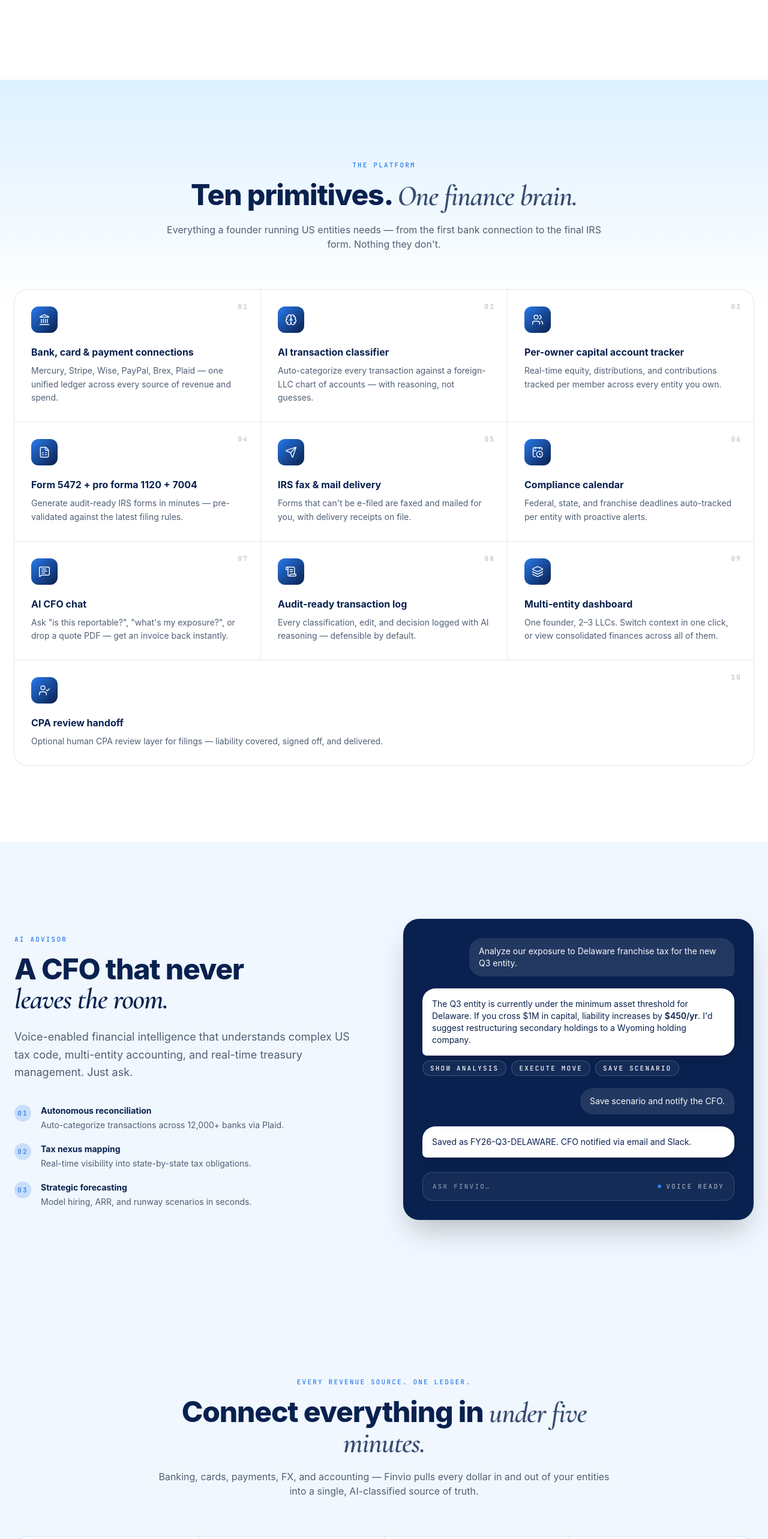
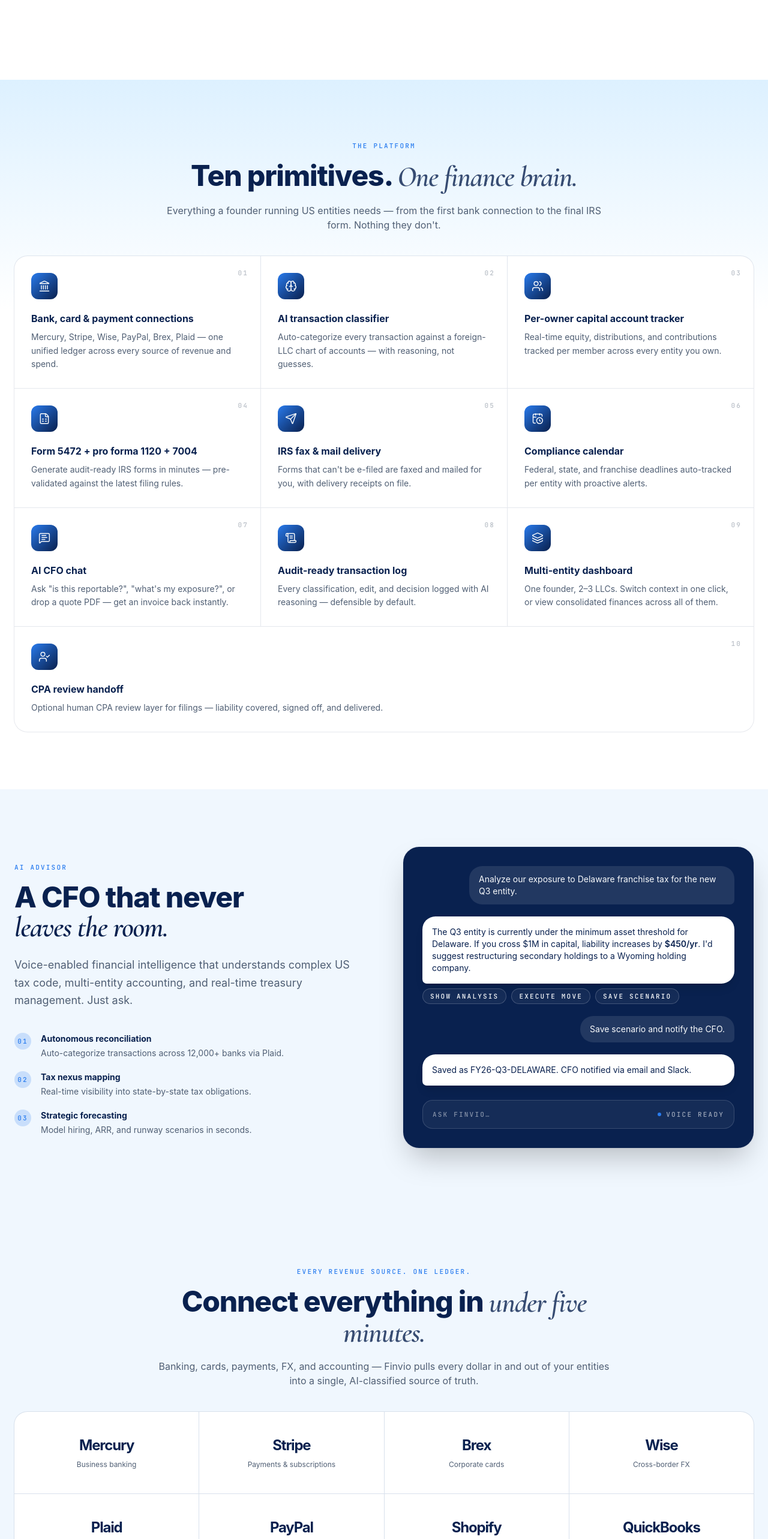
Before and after one commit to finvioai/finvio-app, a Next.js app: page / in a window 1280 px wide. Shown: the part 1140-3706 px from the top of the page at 60% size. Built offline with nearby package versions, Linux system fonts and the light colour scheme.

Commit message:
ui padding change

```diff
--- a/components/landing/AiAdvisorShowcase.tsx
+++ b/components/landing/AiAdvisorShowcase.tsx
@@ -1,6 +1,6 @@
 export function AiAdvisorShowcase() {
   return (
-    <section className="bg-off-white py-32">
+    <section className="bg-off-white py-24">
       <div className="mx-auto max-w-7xl px-6">
         <div className="grid items-center gap-16 md:grid-cols-2">
           <div>
--- a/components/landing/Faq.tsx
+++ b/components/landing/Faq.tsx
@@ -34,7 +34,7 @@ export function Faq({ showHeader = true }: { showHeader?: boolean }) {
   const [open, setOpen] = useState<number | null>(null)
 
   return (
-    <section id="faq" className="bg-off-white py-32">
+    <section id="faq" className="bg-off-white py-24">
       <div className="mx-auto max-w-3xl px-6">
         {showHeader && (
           <div className="mb-12 text-center">
--- a/components/landing/FeatureGrid.tsx
+++ b/components/landing/FeatureGrid.tsx
@@ -58,11 +58,11 @@ const features = [
 
 export function FeatureGrid({ showHeader = true }: { showHeader?: boolean }) {
   return (
-    <section id="features" className="relative py-32">
+    <section id="features" className="relative py-24">
       <div className="absolute inset-x-0 top-0 -z-10 h-96 bg-gradient-to-b from-brand-tint to-transparent" />
       <div className="mx-auto max-w-7xl px-6">
         {showHeader && (
-          <div className="mx-auto mb-16 max-w-3xl text-center">
+          <div className="mx-auto mb-10 max-w-3xl text-center">
             <span className="font-mono-eyebrow text-brand">The platform</span>
             <h2 className="mt-4 text-4xl font-extrabold tracking-tight text-navy md:text-5xl">
               Ten primitives.{' '}
--- a/components/landing/Integrations.tsx
+++ b/components/landing/Integrations.tsx
@@ -11,9 +11,9 @@ const integrations = [
 
 export function Integrations() {
   return (
-    <section className="bg-off-white py-32">
+    <section className="bg-off-white py-24">
       <div className="mx-auto max-w-7xl px-6">
-        <div className="mx-auto mb-16 max-w-3xl text-center">
+        <div className="mx-auto mb-10 max-w-3xl text-center">
           <span className="font-mono-eyebrow text-brand">Every revenue source. One ledger.</span>
           <h2 className="mt-4 text-4xl font-extrabold tracking-tight text-navy md:text-5xl">
             Connect everything in{' '}
--- a/components/landing/Pricing.tsx
+++ b/components/landing/Pricing.tsx
@@ -5,10 +5,10 @@ export function Pricing({
   description?: string
 }) {
   return (
-    <section id="pricing" className="py-32">
+    <section id="pricing" className="py-24">
       <div className="mx-auto max-w-7xl px-6">
         {showHeader && (
-          <div className="mx-auto mb-16 max-w-3xl text-center">
+          <div className="mx-auto mb-10 max-w-3xl text-center">
             <span className="font-mono-eyebrow text-brand">Pricing</span>
             <h2 className="mt-4 text-4xl font-extrabold tracking-tight text-navy md:text-5xl">
               Standardized tiers.<br />
```
